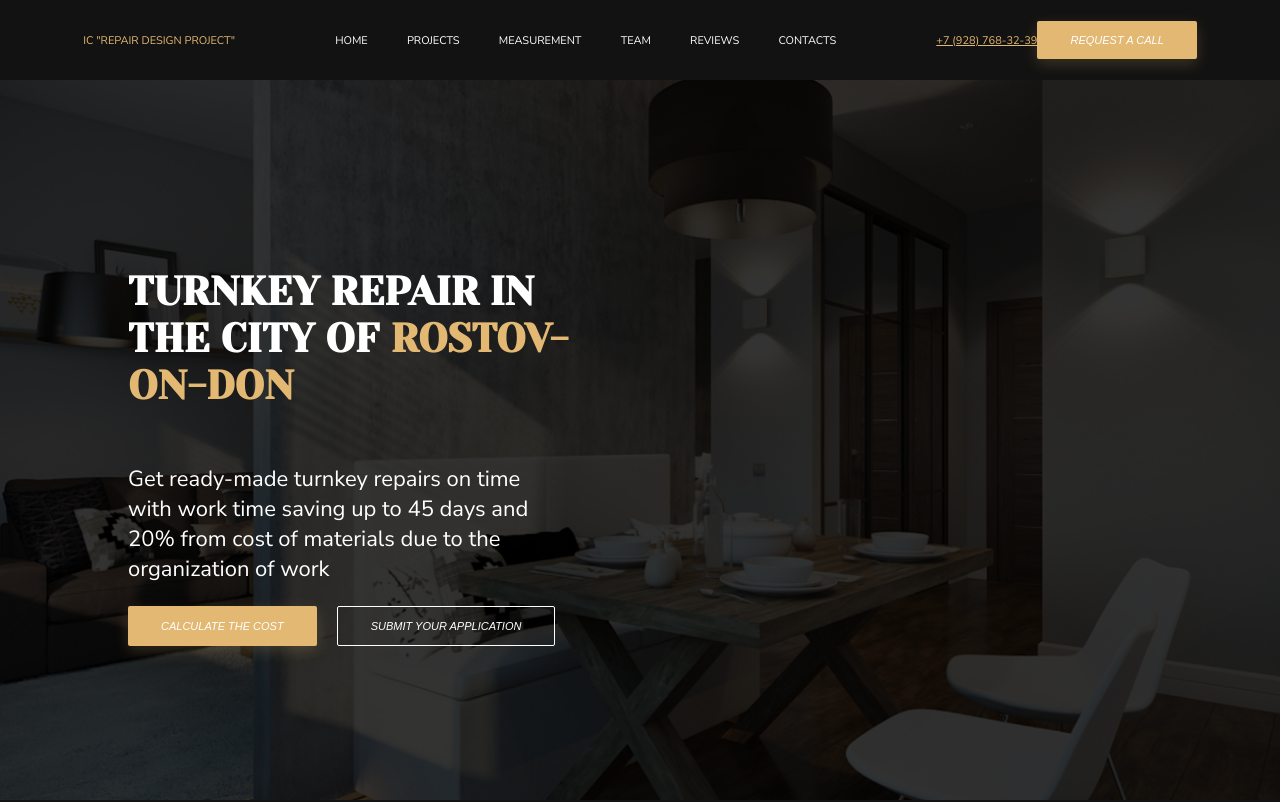
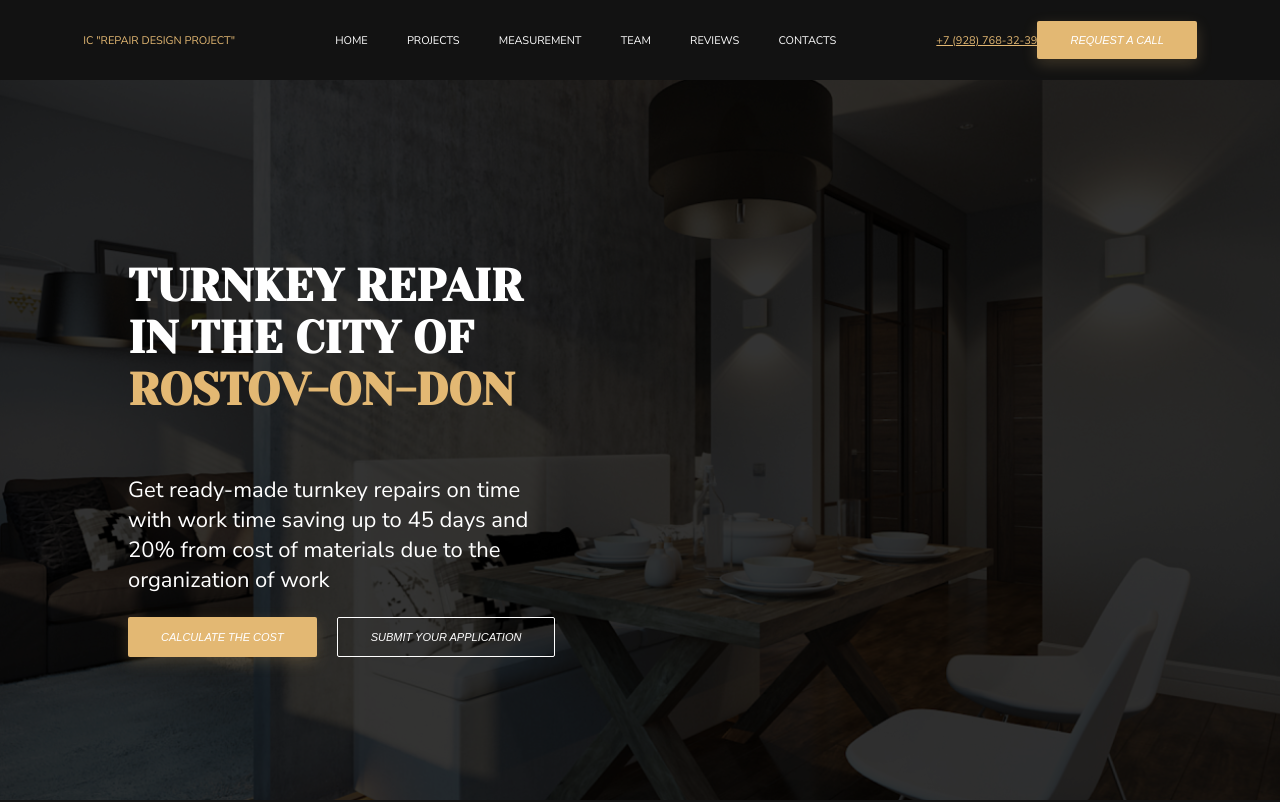
Before and after one commit to StickToYourGuns/Landing, a plain HTML site: page index.html in a window 1280 px wide. Shown: the top 802 px of the page. Drawn offline with Linux system fonts and the light colour scheme.

Commit message:
testing by changing H1

```diff
--- a/style.css
+++ b/style.css
@@ -41,11 +41,18 @@ header {
     z-index: 10;
 }
 
+/* h1 {
+    font-family: 'Yeseva One', cursive;
+    color: white;
+    text-transform: uppercase;
+    font-size: 40px;
+} */
+
 h1 {
     font-family: 'Yeseva One', cursive;
     color: white;
     text-transform: uppercase;
-    font-size: 40px;
+    font-size: 45px;
 }
 
 .splint {
```
